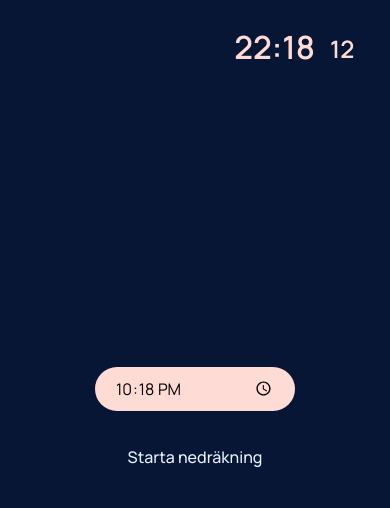
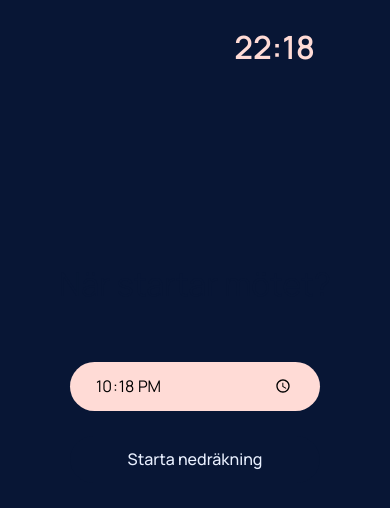
Before and after one commit to andsimdev/Pauzzz, a plain HTML site: page index.html in a window 390 px wide. Drawn offline with Linux system fonts and the light colour scheme.

Commit message:
Mobiljusteringar

```diff
--- a/style.css
+++ b/style.css
@@ -137,10 +137,11 @@ form input:hover {
     }
 
     .seconds {
-        font-size: 1.5rem;
+        display: none;
+        /* font-size: 1.5rem;
         position: absolute;
         margin-left: 15px;
-        bottom: 4px;
+        bottom: 4px; */
     }
 
     form {
@@ -148,11 +149,12 @@ form input:hover {
         flex-direction: column;
         align-items: center;
         z-index: 99999;
+        width: 250px;
     }
 
     form input {
         width: fit-content;
-        min-width: 200px;
+        width: 100%;
         padding: 5% 10%;
         border-radius: 35px;
         border: none;
```
